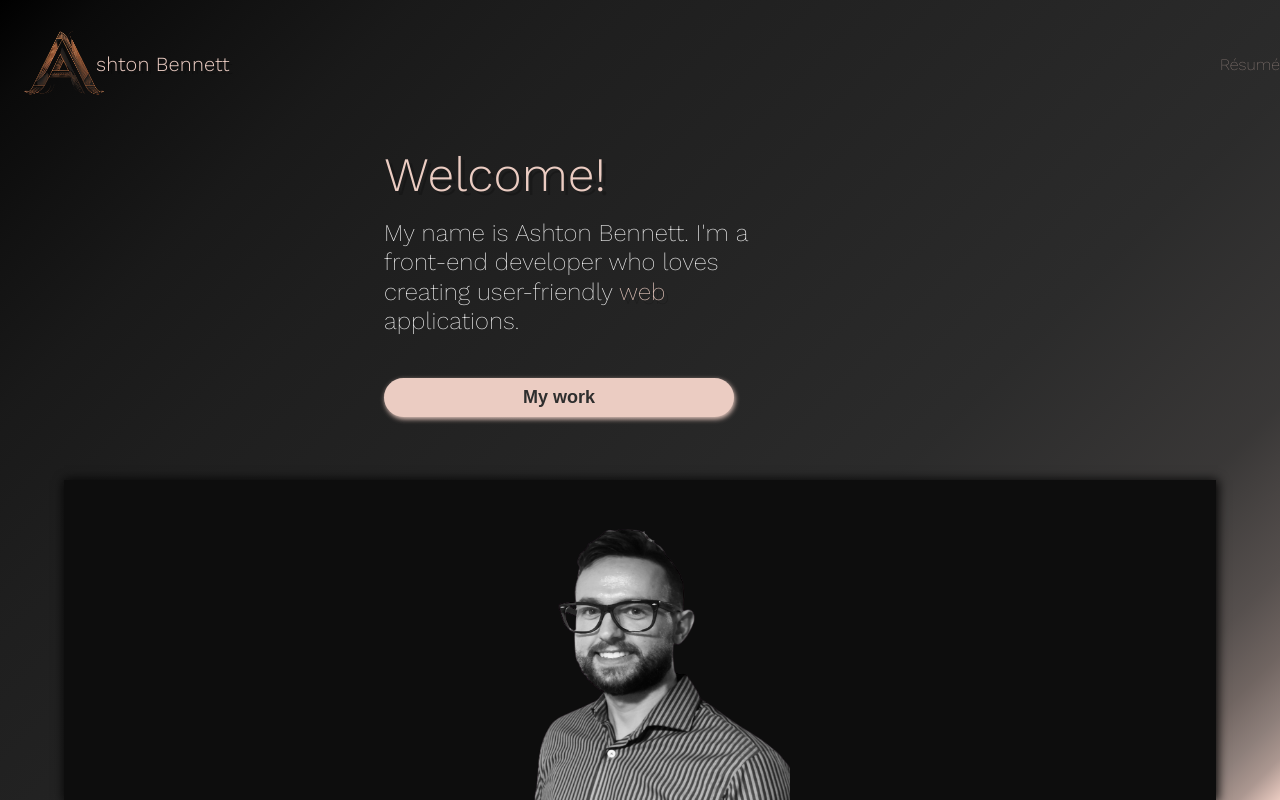
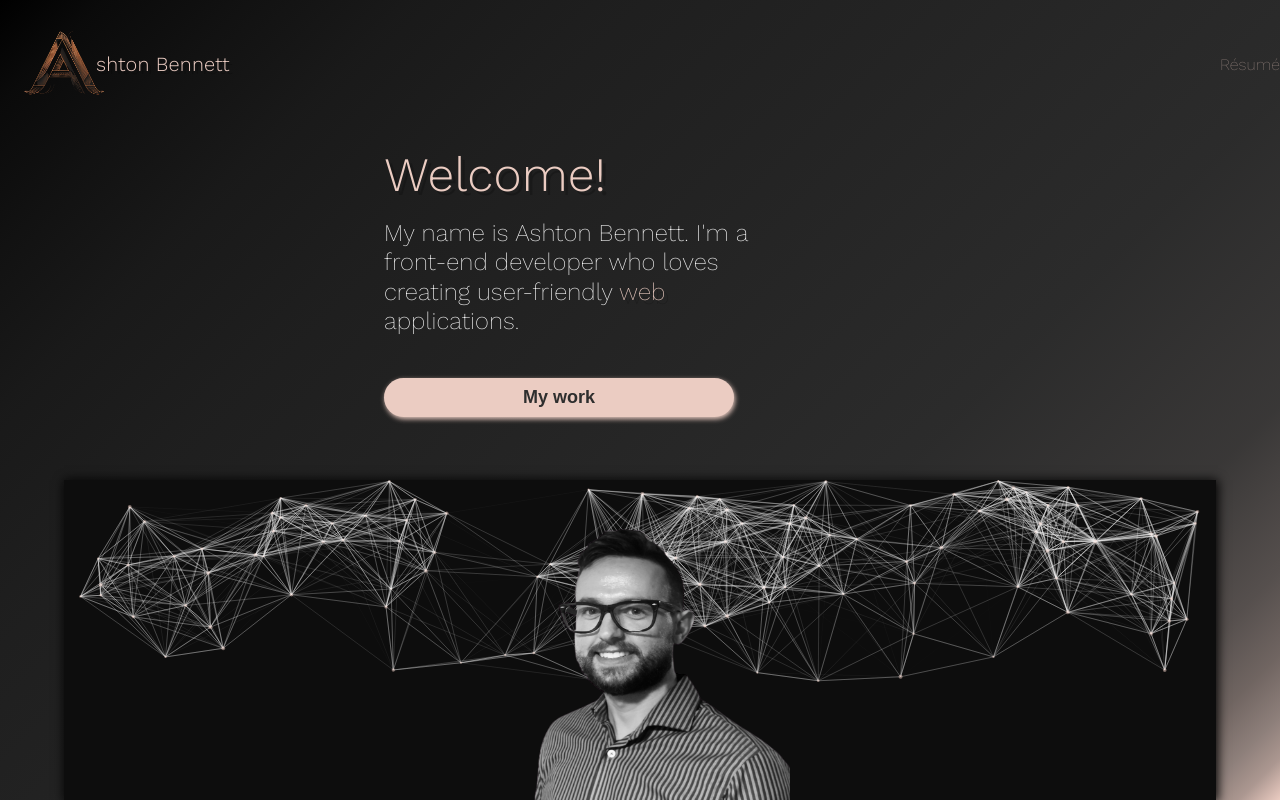
Before and after one commit to Ashton-Bennett/personal_site, a Next.js app: page / in a window 1280 px wide. Built offline with nearby package versions, Linux system fonts and the light colour scheme.

Commit message:
added particles back in

```diff
--- a/components/homepage/About.js
+++ b/components/homepage/About.js
@@ -44,7 +44,7 @@ const About = forwardRef(function About(props, ref) {
         </div>
       </div>
       <div className="headshotWrapper relative">
-        {/* <ParticleBackground windowWidth={props.windowWidth} /> */}
+        <ParticleBackground windowWidth={props.windowWidth} />
         <Image
           id="headshot"
           className="widthEighty absolute "
```
